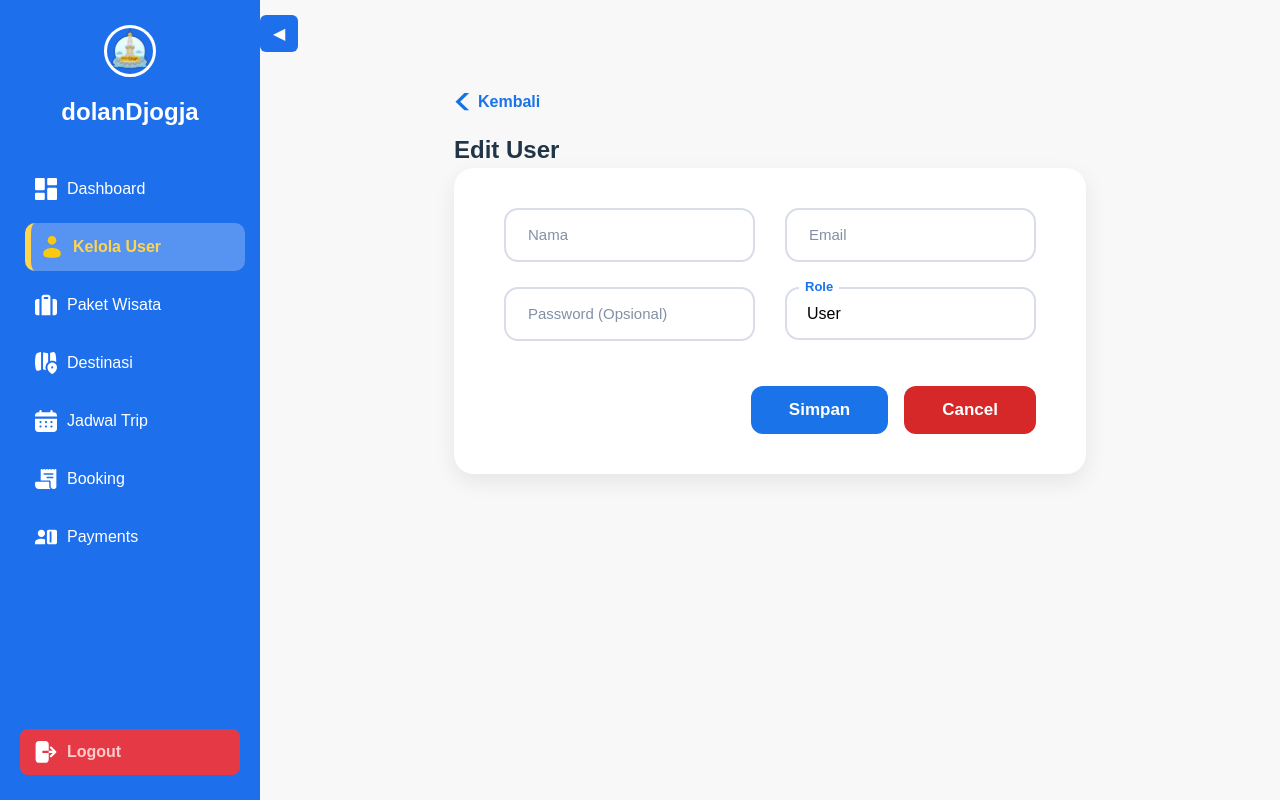
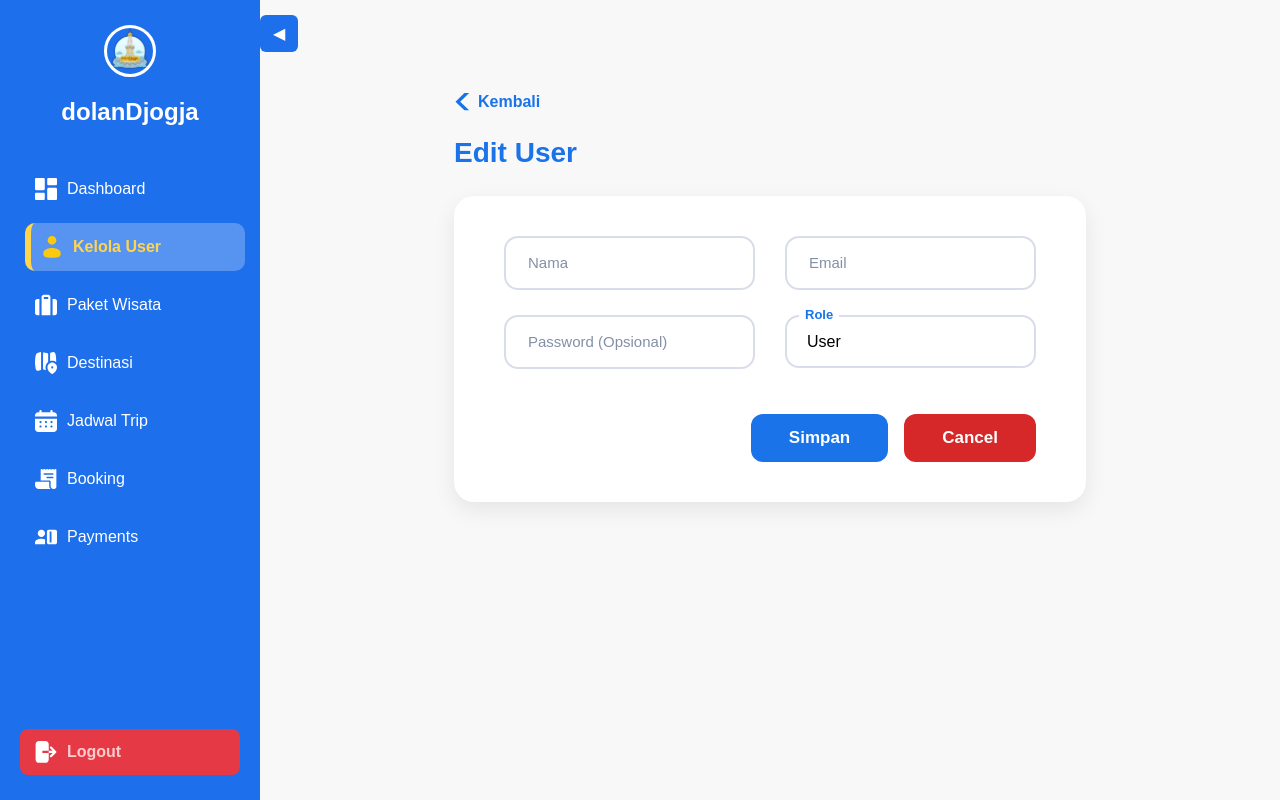
Before and after one commit to Poeww/dolanDjogja_7A, a React (Vite) app in the folder dolanDjogja_fe/: page /admin/users/edit/1 in a window 1280 px wide. Built offline with nearby package versions, Linux system fonts and the light colour scheme; no server answers; sample sign-in values are in the browser's storage.

Commit message:
update: css color user

```diff
--- a/dolanDjogja_fe/src/pages/admin/user/userCreateEdit.css
+++ b/dolanDjogja_fe/src/pages/admin/user/userCreateEdit.css
@@ -1,6 +1,6 @@
-/* =========================================================
+/* ============================
    FORM CARD WRAPPER
-========================================================= */
+=============================== */
 .user-form-card {
     background: #ffffff;
     padding: 40px 50px;
@@ -16,16 +16,25 @@
         opacity: 0;
         transform: translateY(10px);
     }
-
     to {
         opacity: 1;
         transform: translateY(0);
     }
 }
 
-/* =========================================================
-   FORM GRID (2 Kolom)
-========================================================= */
+/* ============================
+   PAGE TITLE (Tambah User)
+=============================== */
+.page-title {
+    font-size: 28px;
+    font-weight: 700;
+    margin-bottom: 22px;
+    color: #1a73e8;
+}
+
+/* ============================
+   FORM GRID (2 kolom)
+=============================== */
 .user-form-grid {
     display: grid;
     grid-template-columns: 1fr 1fr;
@@ -44,9 +53,9 @@
     grid-column: span 2;
 }
 
-/* =========================================================
-   FLOATING INPUT STYLE
-========================================================= */
+/* ============================
+   FLOATING INPUT
+=============================== */
 .user-form-group {
     position: relative;
 }
@@ -62,12 +71,13 @@
     outline: none;
     transition: .25s ease;
     appearance: none;
+    color: #000 !important;
 }
 
 .user-input:focus,
 .user-select:focus {
     border-color: #1a73e8;
-    box-shadow: 0 0 0 4px rgba(26, 115, 232, 0.17);
+    box-shadow: 0 0 0 4px rgba(26,115,232,0.17);
 }
 
 .user-label {
@@ -82,8 +92,8 @@
     transition: .2s ease;
 }
 
-.user-input:focus+.user-label,
-.user-input:not(:placeholder-shown)+.user-label {
+.user-input:focus + .user-label,
+.user-input:not(:placeholder-shown) + .user-label {
     top: -10px;
     left: 14px;
     font-size: 13px;
@@ -91,22 +101,25 @@
     font-weight: 600;
 }
 
-/* =========================================================
-   FLOATING LABEL FIX FOR SELECT
-========================================================= */
-.user-select+.user-label {
+/* ============================
+   SELECT FIX
+=============================== */
+.user-select + .user-label {
     top: -10px !important;
     left: 14px !important;
     font-size: 13px !important;
     color: #1a73e8 !important;
     font-weight: 600 !important;
     background: #fff;
-    padding: 0 6px;
 }
 
-/* =========================================================
+.user-select option {
+    color: #000 !important;
+}
+
+/* ============================
    BUTTONS
-========================================================= */
+=============================== */
 .user-buttons {
     grid-column: span 2;
     display: flex;
@@ -144,13 +157,13 @@
     background: #b71d1d;
 }
 
-/* =========================================================
-   MODAL (Cancel & Save)
-========================================================= */
+/* ============================
+   MODAL
+=============================== */
 .modal-overlay {
     position: fixed;
     inset: 0;
-    background: rgba(0, 0, 0, 0.45);
+    background: rgba(0,0,0,0.45);
     display: flex;
     justify-content: center;
     align-items: center;
@@ -164,7 +177,7 @@
     border-radius: 12px;
     text-align: center;
     animation: modalFade .2s ease;
-    box-shadow: 0 10px 25px rgba(0, 0, 0, 0.15);
+    box-shadow: 0 10px 25px rgba(0,0,0,0.15);
 }
 
 .modal-box h3 {
@@ -215,7 +228,6 @@
         opacity: 0;
         transform: scale(.9);
     }
-
     to {
         opacity: 1;
         transform: scale(1);
```
